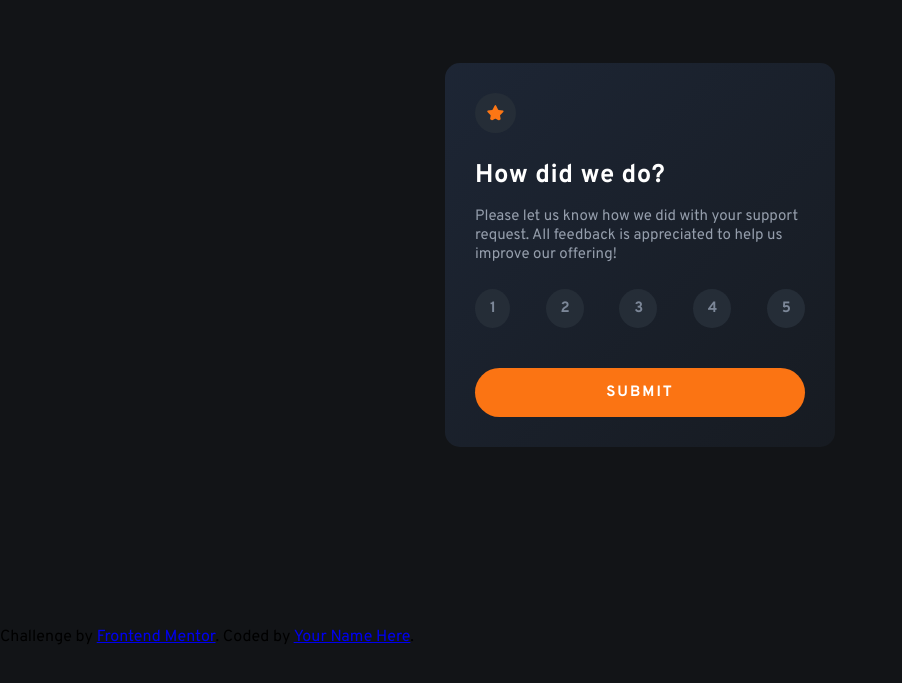
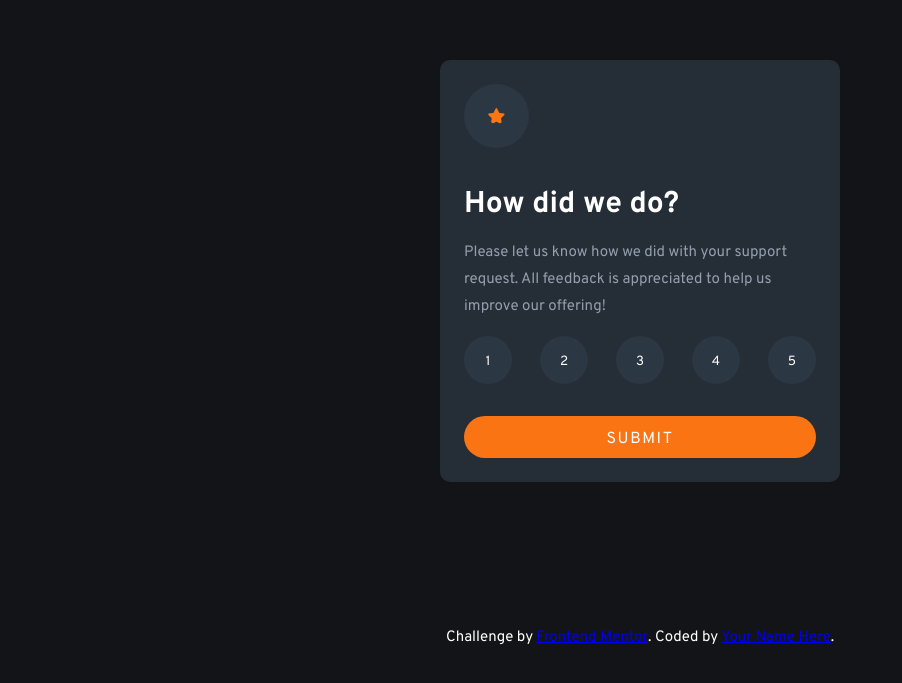
Before and after one commit to LailaGuereca/interactive-rating-component-main, a plain HTML site: page index.html in a window 1280 px wide. Shown: the part 153-836 px from the top of the page, without its empty margins (0-902 px from the left). Drawn offline with Linux system fonts and the light colour scheme.

Commit message:
HTML, CSS & JS
Remake of the html and css, adding js

```diff
--- /dev/null
+++ b/app.js
@@ -0,0 +1,16 @@
+const mainContainer = document.querySelector(".main-container")
+const thanksContainer = document.querySelector(".thank-you")
+const submitButton = document.getElementById("submit")
+const rating = document.getElementById("rating")
+const rates = document.querySelectorAll(".btn")
+
+submitButton.addEventListener("click", () => {
+    thanksContainer.classList.remove("hidden")
+    mainContainer.style.display = "none"
+})
+
+rates.forEach((rate) => {
+    rate.addEventListener("click", () => {
+        rating.innerHTML = rate.innerHTML
+    })
+})
--- a/index.html
+++ b/index.html
@@ -9,44 +9,39 @@
 	<link rel="stylesheet" href="style.css">
 </head>
 <body>
-  <main>
 	<!-- Rating state start -->
-    <div class="card">
-      <div class="star-icon">
-        <svg width="17" height="16" xmlns="http://www.w3.org/2000/svg"><path d="m9.067.43 1.99 4.031c.112.228.33.386.58.422l4.45.647a.772.772 0 0 1 .427 1.316l-3.22 3.138a.773.773 0 0 0-.222.683l.76 4.431a.772.772 0 0 1-1.12.813l-3.98-2.092a.773.773 0 0 0-.718 0l-3.98 2.092a.772.772 0 0 1-1.119-.813l.76-4.431a.77.77 0 0 0-.222-.683L.233 6.846A.772.772 0 0 1 .661 5.53l4.449-.647a.772.772 0 0 0 .58-.422L7.68.43a.774.774 0 0 1 1.387 0Z" fill="#FC7614"/></svg>
-      </div>
-      <div class="content">
-        <span>How did we do?</span>
+	<div class="main-container">
+		<img src="images/icon-star.svg" alt="">
+		<h1>How did we do?</h1>
 		<p>Please let us know how we did with your support request. All feedback is appreciated
 			to help us improve our offering!</p>
-      </div>
-      <div class="rating-buttons">
-        <button>1</button>
-        <button>2</button>
-        <button>3</button>
-        <button>4</button>
-        <button>5</button>
-      </div>
-      <button class="submit">Submit</button>
+		<ul>
+			<li><button class="btn">1</button></li>
+			<li><button class="btn">2</button></li>
+			<li><button class="btn">3</button></li>
+			<li><button class="btn">4</button></li>
+			<li><button class="btn">5</button></li>
+		</ul>
+		<button class="btn-submit" id="submit">Submit</button>
 	</div>
 	<!-- Rating state end -->
-  </main>
-
-  <!-- Thank you state start
-
-  You selected  Add rating here  out of 5
-
-  Thank you!
-
-  We appreciate you taking the time to give a rating. If you ever need more support,
-  don’t hesitate to get in touch!
-
-  Thank you state end -->
+  	<!-- Thank you state start-->
+	<div class="thank-you hidden">
+		<img src="images/illustration-thank-you.svg" alt="">
+		<p class="select">You selected
+			<span id="rating"></span> out of 5</p>
+		<h2>Thank you!</h2>
+		<p>We appreciate you taking the time to give a rating. If you ever need more support,
+			don’t hesitate to get in touch!</p>
+	</div>
+	<!--Thank you state end -->
 	<footer>
 		<div class="attribution">
 		Challenge by <a href="https://www.frontendmentor.io?ref=challenge" target="_blank">Frontend Mentor</a>.
 		Coded by <a href="#">Your Name Here</a>.
 		</div>
 	</footer>
+	<!--JavaScript-->
+	<script src="app.js"></script>
 </body>
 </html>
--- a/style.css
+++ b/style.css
@@ -19,135 +19,151 @@ Desktop: 1440px
 */
 
 /*General*/
-body {
-    background-color: var(--neutral-very-dark-blue);
-    height: 100vh;
-    font-family: 'Overpass', sans-serif;
+* {
+    margin: 0;
+    padding: 0;
+    box-sizing: border-box;
 }
 
-main {
-    height: 100vh;
+body {
+    font-family: "Overpass", sans-serif;
+    font-size: 15px;
+    background-color: var(--neutral-very-dark-blue);
+    margin: 1.5rem;
     display: flex;
+    flex-direction: column;
     align-items: center;
     justify-content: center;
+    min-height: 100vh;
+}
+button {
+    font-family: inherit;
 }
 
+ul {
+    list-style: none;
+}
+
+p {
+    line-height: 1.8;
+}
+
+/*Main container*/
+.main-container, .thank-you {
+    background-color: var(--neutral-dark-blue);
+    padding: 1.5rem;
+    border-radius: 0.625rem;
+    max-width: 400px;
+}
+
+.main-container img {
+    background-color: hsl(213, 21%, 22%);
+    padding: 01.5rem;
+    border-radius: 50%;
+}
+
+.main-container h1 {
+    color: var(--neutral-white);
+    margin: 2rem 0 1rem;
+}
+
+.main-container p {
+    color: var(--neutral-ligh-grey);
+    margin-bottom: 1rem;
+}
+
+.main-container ul{
+    display: flex;
+    flex-wrap: wrap;
+    align-items: center;
+    justify-content: space-between;
+    margin-bottom: 2rem;
+}
+
+.main-container ul li button {
+    width: 3rem;
+    height: 3rem;
+    border-radius: 50%;
+    border: none;
+    background-color: hsl(213, 21%, 22%);
+    color: var(--neutral-white);
+    padding-top: 0.2rem;
+    cursor: pointer;
+    transition: 0.3s;
+}
+
+.main-container ul li button:hover {
+    background-color: var(--primary-orange);
+}
+
+.main-container ul li button:focus {
+    background-color: var(--neutral-ligh-grey);
+}
+
+.btn-submit {
+    font-size: 1rem;
+    background-color: var(--primary-orange);
+    color: var(--neutral-white);
+    width: 100%;
+    padding: 0.8rem 0 0.6rem;
+    border: none;
+    border-radius: 30px;
+    text-transform: uppercase;
+    letter-spacing: 0.1rem;
+    cursor: pointer;
+    transition: 0.3s;
+}
+
+.btn-submit:hover {
+    background-color: var(--neutral-white);
+    color: var(--primary-orange);
+}
+
+/*Thank you*/
+.thank-you {
+    display: flex;
+    flex-direction: column;
+    align-items: center;
+    justify-content: center;
+    text-align: center;
+}
+
+.thank-you img {
+    display: block;
+    margin: 0 auto 2rem;
+}
+
+.thank-you p.select {
+    background-color: hsl(213, 21%, 22%);
+    border-radius: 30px;
+    color: var(--primary-orange);
+    padding: 0.2rem 0.5rem 0;
+    font-size: 0.9rem;
+    margin-bottom: 2rem;
+}
+
+.thank-you h2 {
+    color: var(--neutral-white);
+    margin-bottom: 1rem;
+}
+
+.thank-you p {
+    color: var(--neutral-ligh-grey);
+    margin-bottom: 2rem;
+}
+
+.hidden {
+    display: none;
+}
+
+/*Footer*/
 footer {
     position: absolute;
     bottom: 0;
-    left: 0;
-    width: 100%;
 }
 
-/*Card*/
-.card {
-    display: flex;
-    flex-direction: column;
-    align-items: flex-start;
-    justify-content: center;
-    background-image: linear-gradient(to bottom right, hsl(218, 29%, 16%), hsl(216, 19%, 11%));
-    border-radius: 15px;
-}
-
-.card .star-icon svg {
-    background-color: var(--neutral-dark-blue);
-    padding: 12px;
-    border-radius: 50%;
-}
-
-.card .content {
+.attribution {
+    text-align: center;
+    margin-top: 2rem;
     color: var(--neutral-white);
 }
-
-.card .content span {
-    font-weight: 700;
-    font-size: 1.6em;
-    letter-spacing: 0.5px;
-}
-
-.card .content p {
-    color: var(--neutral-ligh-grey);
-    font-weight: 400;
-    font-size: 15px;
-}
-
-.card .rating-buttons {
-    margin-top: 10px;
-    display: flex;
-    flex-direction: row;
-    align-items: center;
-    justify-content: space-between;
-    width: 100%;
-}
-
-.card .rating-buttons button {
-    background-color: var(--neutral-dark-blue);
-    color: var(--neutral-medium-grey);
-    border: none;
-    border-radius: 50%;
-    padding-top: 10px;
-    padding-right: 14px;
-    padding-bottom: 10px;
-    padding-left: 15px;
-    font-family: 'Overpass', sans-serif;
-    font-weight: 700;
-    text-align: center;
-    font-size: 15px;
-    cursor: pointer;
-}
-
-.card .submit {
-    width: 100%;
-    padding: 15px;
-    font-family: 'Overpass', sans-serif;
-    text-transform: uppercase;
-    font-weight: 700;
-    font-size: 15px;
-    background-color: var(--primary-orange);
-    border: none;
-    color: var(--neutral-white);
-    letter-spacing: 2px;
-    border-radius: 25px;
-    cursor: pointer;
-}
-
-/*Mobile*/
-@media (min-width: 375px) and (max-width: 768px) {
-    .card {
-        margin: 30px;
-        padding: 30px;
-    }
-
-    .card .content {
-        margin-top: 20px;
-    }
-
-    .card .content p {
-        width: 300px;
-    }
-
-    .card .submit {
-        margin-top: 20px;
-    }
-}
-
-/*Desktop*/
-@media (min-width: 768px) and (max-width: 1440px) {
-    .card {
-        width: 330px;
-        margin: 30px;
-        padding: 30px;
-    }
-
-    .card .content {
-        margin-top: 20px;
-    }
-
-    .card .content p {
-        width: 330px;
-    }
-
-    .card .submit {
-        margin-top: 40px;
-    }
-}
```
Lines whose indentation alone changed are shown as unchanged.
